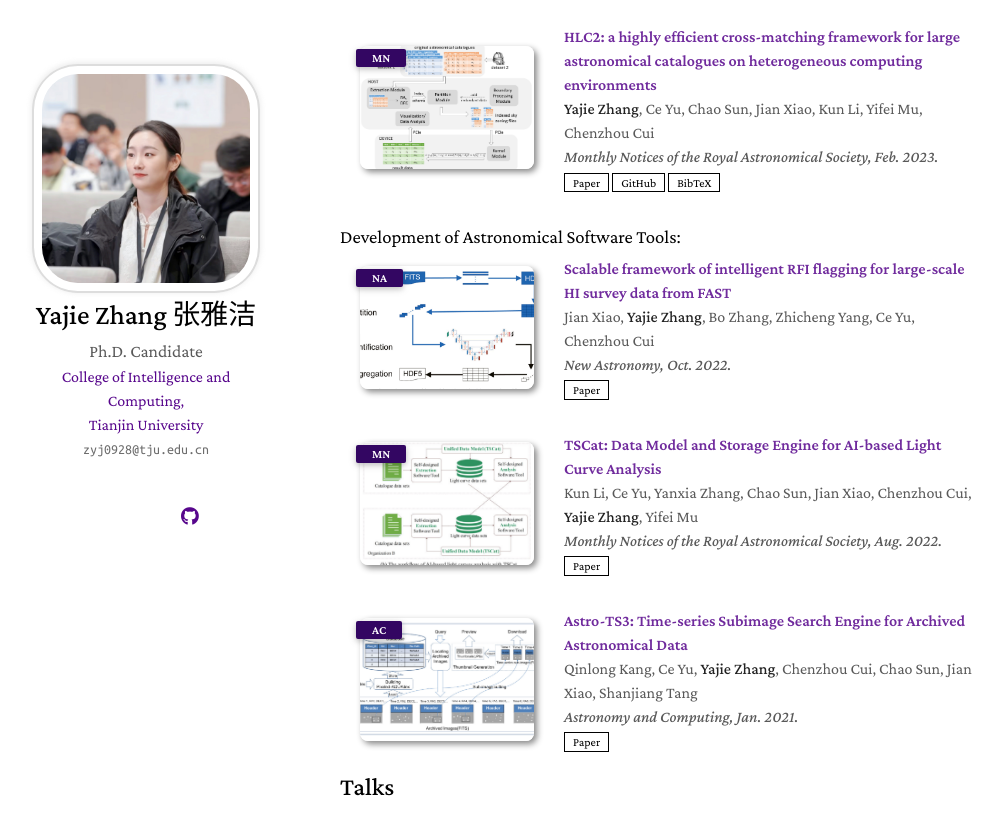
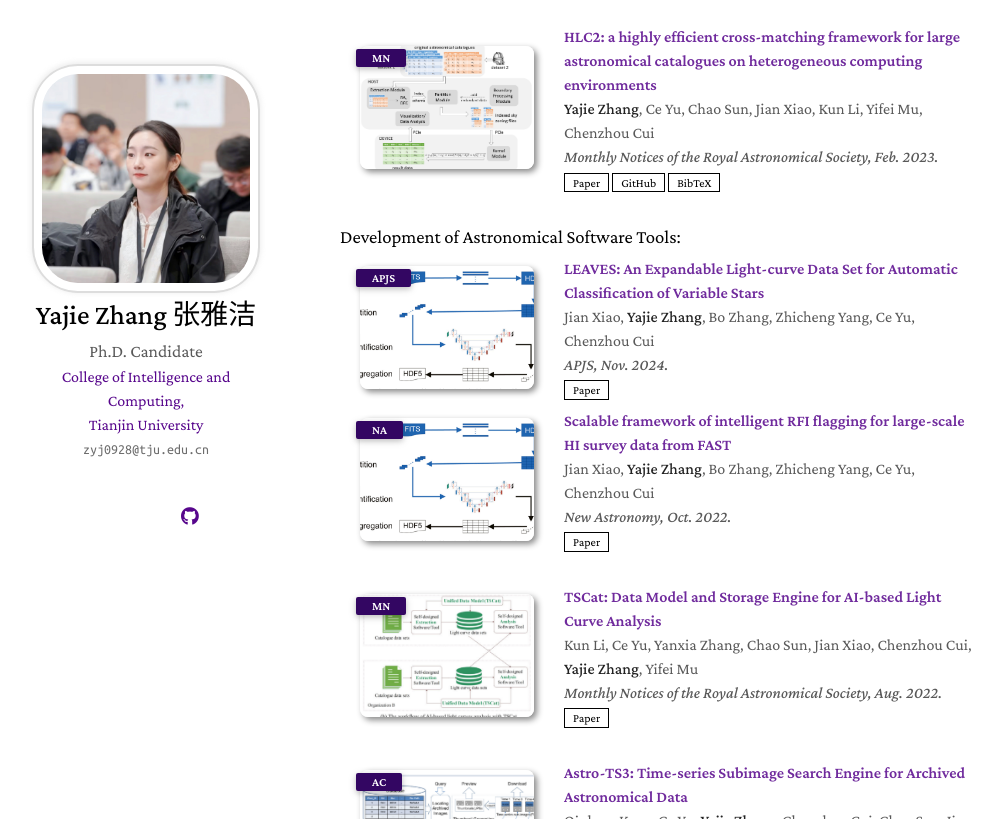
Before and after one commit to Yajie-Z/Yajie-Z.github.io, a Jekyll site: the page built from index.md, in a window 1280 px wide and 900 px high, scrolled down 1157 px, cut to the strip 0-819 px from the top of the window. Shown: the whole strip, without its empty margins (130-1132 px from the left). Built offline with Jekyll 4.4.1, drawn with Linux system fonts in a browser that asks for light colours; nearby versions of some CDN libraries; a style sheet for code colours, icons or effects is not loaded; our own code applies the rules of GitHub Pages for plain Markdown files.

Commit message:
Update projects.md

```diff
--- a/_includes/projects.md
+++ b/_includes/projects.md
@@ -94,6 +94,26 @@
 
 <h3 id="publications" style="margin: 2px 0px -15px;">Development of Astronomical Software Tools: </h3>
 <br>
+
+<li>
+<div class="pub-row">
+
+  <div class="col-sm-3 abbr" style="position: relative;padding-right: 15px;padding-left: 15px;">
+    <img src="assets/img/NA.png" class="teaser img-fluid z-depth-1">
+    <abbr class="badge">APJS</abbr>
+  </div>
+
+  <div class="col-sm-9" style="position: relative;padding-right: 15px;padding-left: 20px;">
+    <div class="title"><a href="https://iopscience.iop.org/article/10.3847/1538-4365/ad785b" target="_blank">LEAVES: An Expandable Light-curve Data Set for Automatic Classification of Variable Stars</a></div>
+    <div class="author">Jian Xiao, <strong>Yajie Zhang</strong>, Bo Zhang, Zhicheng Yang, Ce Yu, Chenzhou Cui</div>
+    <div class="periodical"><em>APJS, Nov. 2024.</em></div>
+    <div class="links">
+      <a href="https://www.sciencedirect.com/science/article/pii/S1384107622000434" class="btn btn-sm z-depth-0" role="button" target="_blank" style="font-size:12px;">Paper</a>
+       </div>
+	</div>
+</div>
+</li>
+
 <li>
 <div class="pub-row">
 
```
